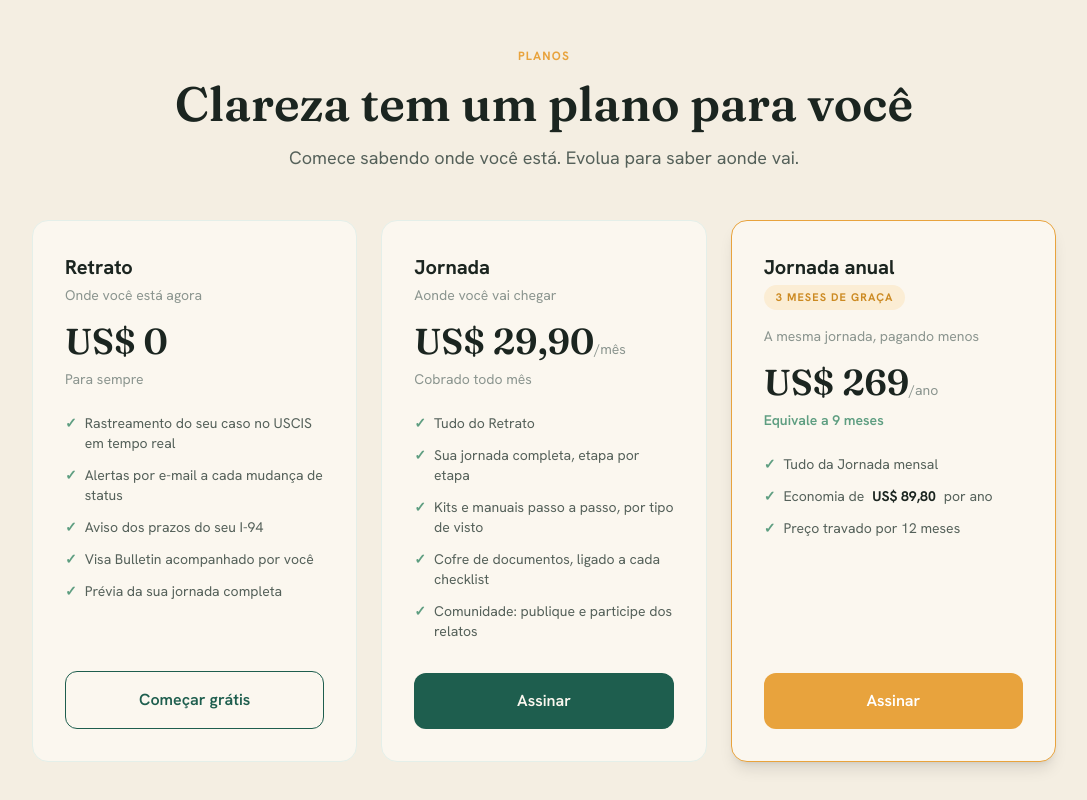
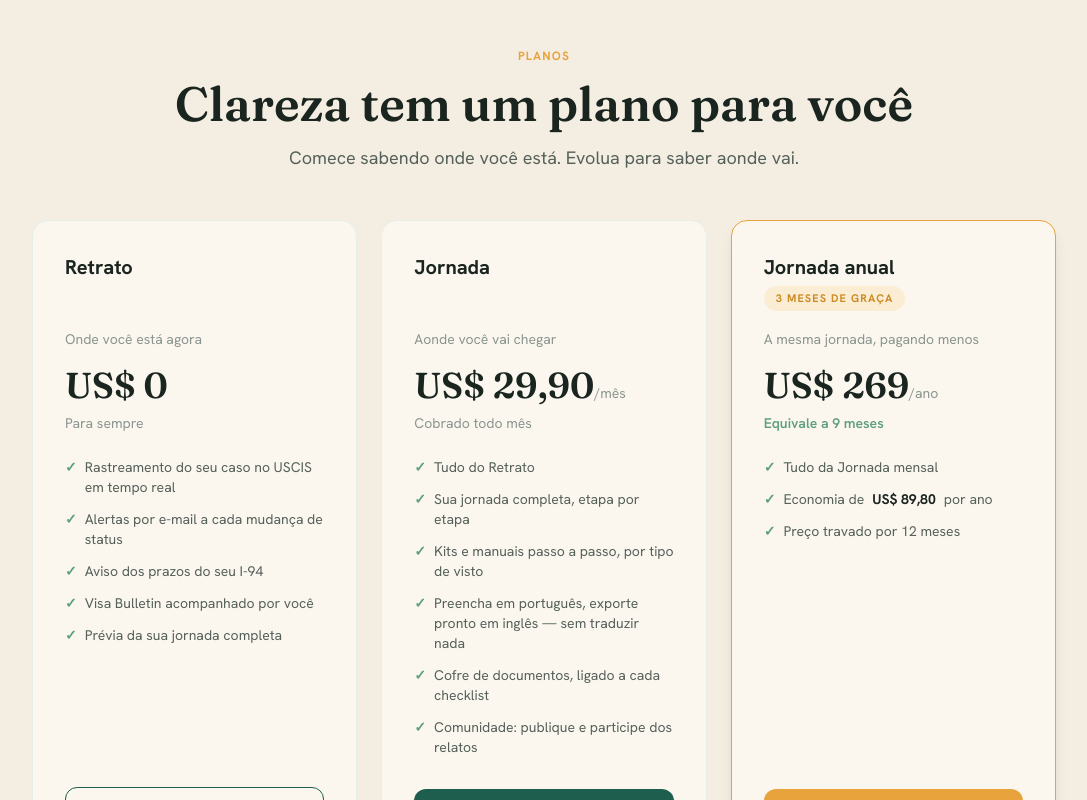
Before and after one commit to immigrei/immigrei, a Next.js app: page /planos in a window 1280 px wide. Shown: the top 800 px of the page, without its empty margins (96-1183 px from the left). Built offline with nearby package versions, Linux system fonts and the light colour scheme; no server answers.

Commit message:
Update page.tsx

```diff
--- a/app/planos/page.tsx
+++ b/app/planos/page.tsx
@@ -28,6 +28,7 @@
   "Tudo do Retrato",
   "Sua jornada completa, etapa por etapa",
   "Kits e manuais passo a passo, por tipo de visto",
+  "Preencha em português, exporte pronto em inglês — sem traduzir nada",
   "Cofre de documentos, ligado a cada checklist",
   "Comunidade: publique e participe dos relatos",
 ];
@@ -67,6 +68,7 @@
           {/* Retrato — grátis */}
           <div className="flex flex-col bg-cream-2 rounded-2xl p-8 border border-pine-tint">
             <h2 className="text-ink font-bold text-xl mb-1">Retrato</h2>
+            <div className="h-7 mb-4" aria-hidden="true" />
             <p className="text-ink-faint text-sm mb-4">Onde você está agora</p>
             <p className="mb-2">
               <span
@@ -93,6 +95,7 @@
           {/* Jornada — mensal */}
           <div className="flex flex-col bg-cream-2 rounded-2xl p-8 border border-pine-tint">
             <h2 className="text-ink font-bold text-xl mb-1">Jornada</h2>
+            <div className="h-7 mb-4" aria-hidden="true" />
             <p className="text-ink-faint text-sm mb-4">Aonde você vai chegar</p>
             <p className="mb-2">
               <span
@@ -115,9 +118,11 @@
           {/* Jornada — anual (destaque) */}
           <div className="flex flex-col bg-cream-2 rounded-2xl p-8 border border-amber shadow-lg">
             <h2 className="text-ink font-bold text-xl mb-1">Jornada anual</h2>
-            <span className="self-start text-[11px] font-bold uppercase tracking-widest text-amber-deep bg-amber-tint px-3 py-1 rounded-full mb-4">
-              3 meses de graça
-            </span>
+            <div className="h-7 mb-4">
+              <span className="inline-block self-start text-[11px] font-bold uppercase tracking-widest text-amber-deep bg-amber-tint px-3 py-1 rounded-full">
+                3 meses de graça
+              </span>
+            </div>
             <p className="text-ink-faint text-sm mb-4">A mesma jornada, pagando menos</p>
             <p className="mb-2">
               <span
```
